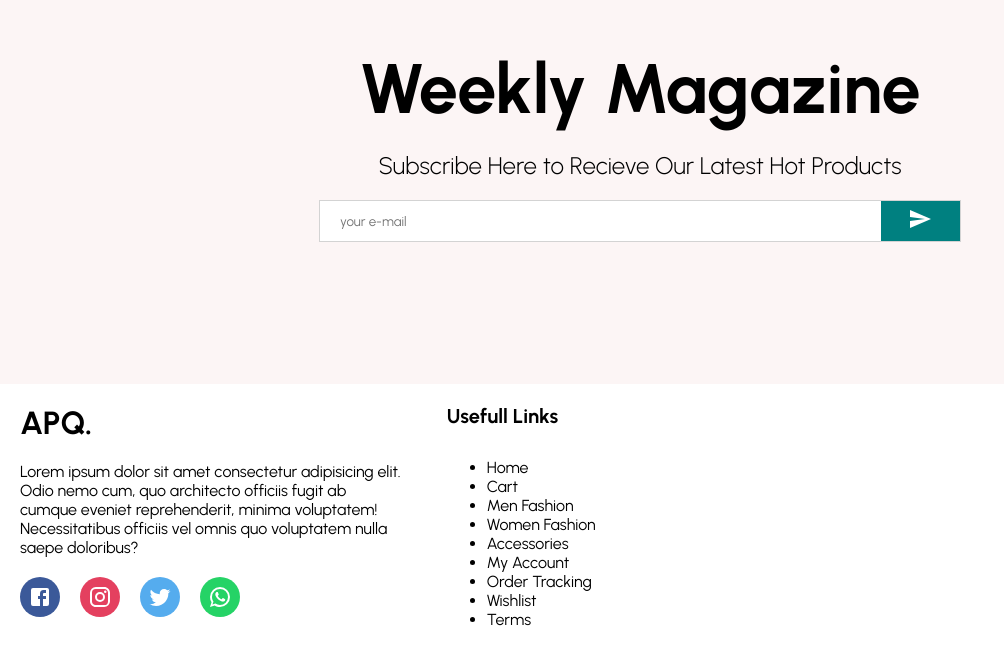
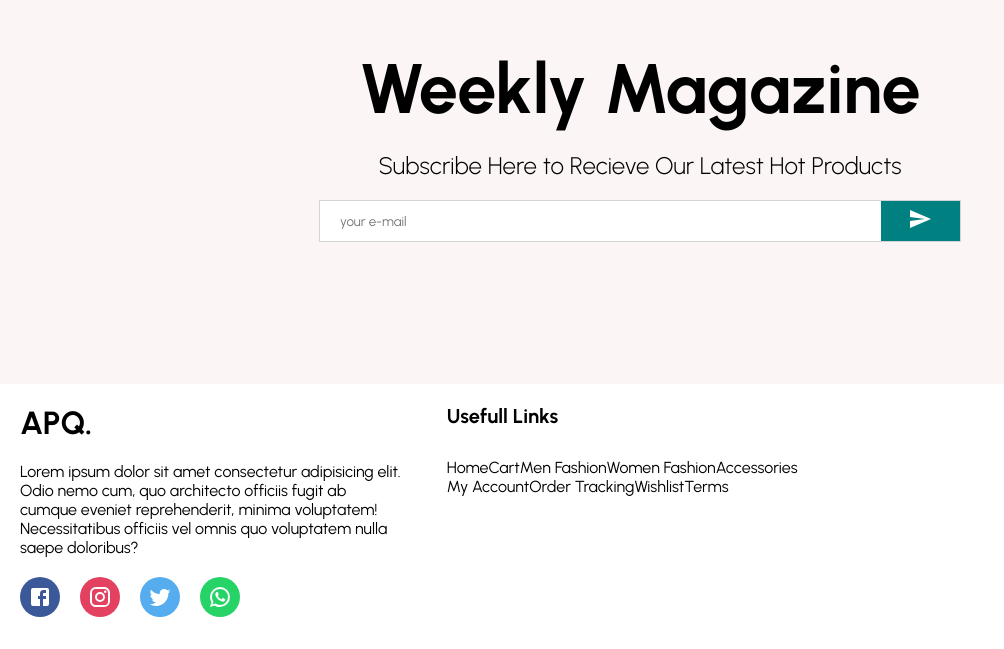
Before and after one commit to AliPooladmast/e-commerce, a React (Create React App) app: page / in a window 1280 px wide. Shown: the part 2307-2956 px from the top of the page, without its empty margins (0-1004 px from the left). Built offline with nearby package versions, Linux system fonts and the light colour scheme.

Commit message:
feat(Footer): disable margin, padding and list style and activate wrapping for list container

```diff
--- a/src/components/Footer/Footer.module.scss
+++ b/src/components/Footer/Footer.module.scss
@@ -63,4 +63,12 @@
     font-size: 20px;
     margin-bottom: 30px;
   }
+
+  ul {
+    margin: 0;
+    padding: 0;
+    list-style: none;
+    display: flex;
+    flex-wrap: wrap;
+  }
 }
```
